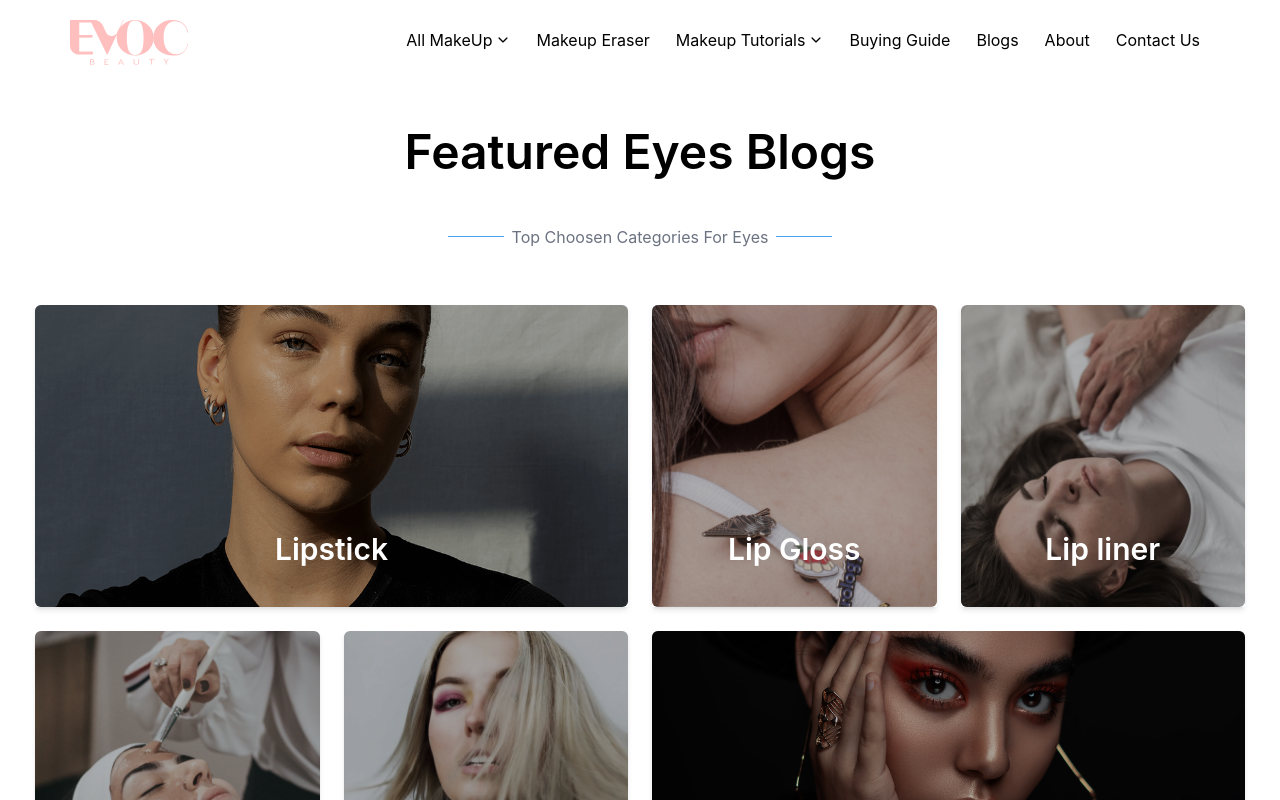
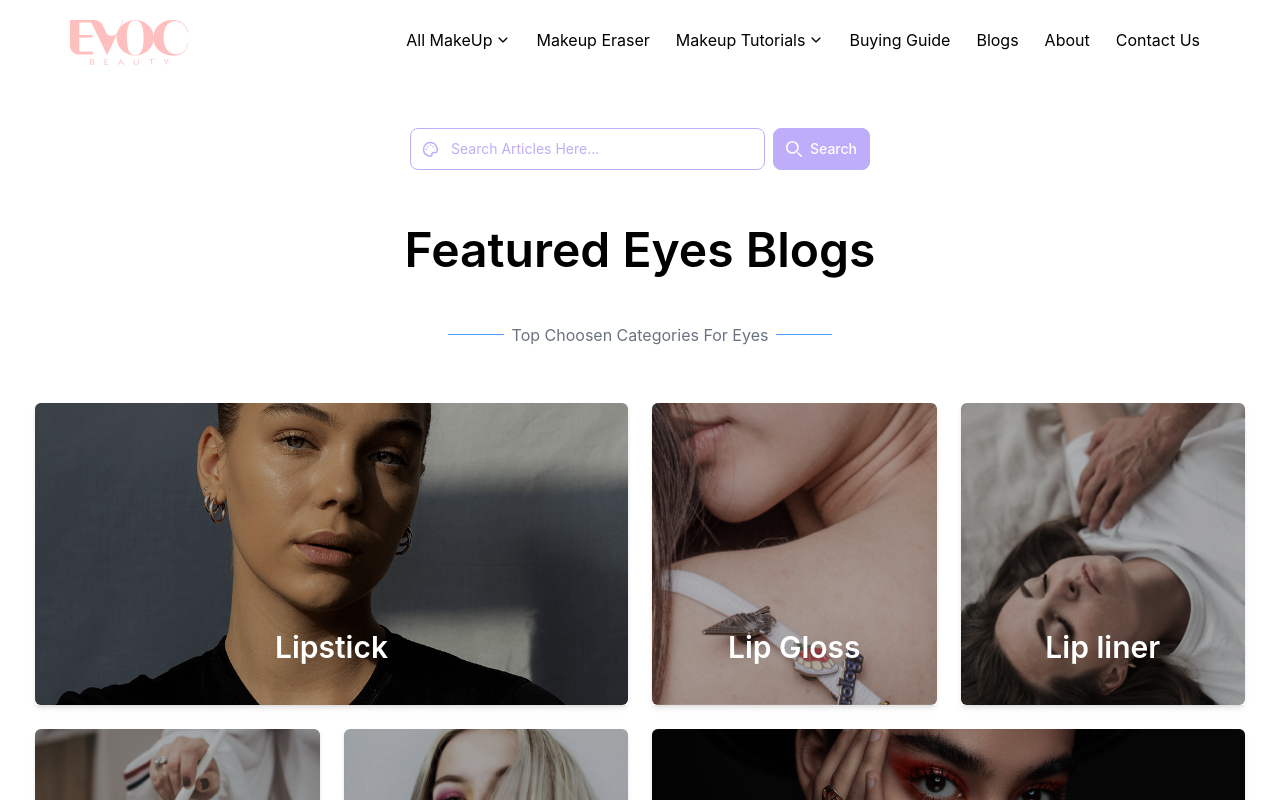
Before and after one commit to Abdullah-167/make-up, a Next.js app: page /eyes in a window 1280 px wide. Shown: the top 800 px of the page. Built offline with nearby package versions, Linux system fonts and the light colour scheme.

Commit message:
commi done

```diff
--- a/src/pages/[page].tsx
+++ b/src/pages/[page].tsx
@@ -1,5 +1,5 @@
 // pages/[page].js
-import React from 'react';
+import React, { useState } from 'react';
 import Layout from '../Components/Common/Layout/index';
 import { blogData } from '../lib/data';
 import Link from 'next/link';
@@ -7,6 +7,14 @@ import Image from 'next/image';
 
 
 const Page = ({ pageData }: any) => {
+
+    const [searchQuery, setSearchQuery] = useState("");
+    const [isInputVisible, setInputVisible] = useState(true);
+
+    const handleSearch = (query: any) => {
+        setSearchQuery(query);
+    };
+
 
     const currentDate = new Date();
     const options: Intl.DateTimeFormatOptions = { year: 'numeric', month: 'long', day: 'numeric' };
@@ -16,9 +24,35 @@ const Page = ({ pageData }: any) => {
         <main>
             <Layout>
                 <section>
+                    <form className="pt-32 pb-14">
+                        <div className='flex items-center max-w-[500px] mx-auto px-5'>
+                            <label className="sr-only">Search</label>
+                            <div className="relative w-full">
+                                <div className="absolute inset-y-0 left-0 flex items-center pl-3 pointer-events-none">
+                                    <svg className={`w-4 h-4 text-tertiary dark:text-tertiary`} aria-hidden="true" xmlns="http://www.w3.org/2000/svg" fill="none" viewBox="0 0 21 21">
+                                        <path stroke="currentColor" stroke-linecap="round" stroke-linejoin="round" stroke-width="2" d="M11.15 5.6h.01m3.337 1.913h.01m-6.979 0h.01M5.541 11h.01M15 15h2.706a1.957 1.957 0 0 0 1.883-1.325A9 9 0 1 0 2.043 11.89 9.1 9.1 0 0 0 7.2 19.1a8.62 8.62 0 0 0 3.769.9A2.013 2.013 0 0 0 13 18v-.857A2.034 2.034 0 0 1 15 15Z" />
+                                    </svg>
+                                </div>
+                                <input
+                                    type="text"
+                                    id="voice-search"
+                                    className={`text-gray-900 text-sm rounded-lg outline-none border-[1.5px]  block w-full pl-10 p-2.5  dark:text-black placeholder:text-tertiary focus:ring-tertiary focus:border-tertiary border-tertiary`}
+                                    placeholder="Search Articles Here..."
+                                    onChange={(e) => handleSearch(e.target.value)}
+                                    required />
+                            </div>
+                            <button type="submit" className={`inline-flex items-center py-2.5 px-3 ml-2 text-sm font-medium text-white bg-tertiary rounded-lg border border-tertiary`}>
+                                <svg className="w-4 h-4 mr-2" aria-hidden="true" xmlns="http://www.w3.org/2000/svg" fill="none" viewBox="0 0 20 20">
+                                    <path stroke="currentColor" stroke-linecap="round" stroke-linejoin="round" stroke-width="2" d="m19 19-4-4m0-7A7 7 0 1 1 1 8a7 7 0 0 1 14 0Z" />
+                                </svg>Search
+                            </button>
+                        </div>
+                    </form>
                     <div className='max-w-[1250px] mx-auto'>
-                        <div className=' pb-10 sm:pb-20 px-5 pt-28 sm:pt-32'>
+                        <div className=' pb-10 sm:pb-20 px-5 '>
                             <div key={pageData.url}>
+                                {!searchQuery && (
+                                    <div>
                                         <p className='text-3xl sm:text-5xl font-semibold sm:text-center pb-7'>{pageData.mainHeading}</p>
                                         <div className='hidden md:flex gap-2 items-center justify-center pb-9'>
                                             <p className='bg-[#4DA1F4] h-[1px] w-14 my-8 sm:block hidden'></p>
@@ -45,9 +79,21 @@ const Page = ({ pageData }: any) => {
                                                 </div>
                                             ))}
                                         </div>
+                                    </div>)}
                                 <p className='text-3xl sm:text-5xl font-semibold pb-10 md:block hidden'>Our Latest Articles</p>
                                 <div className='sec-main-cards grid gap-x-5 gap-y-8 sm:gap-y-16'>
-                                    {pageData.secondaryCards.map((secCard: any, secIdx: any) => (
+                                    {pageData.secondaryCards
+                                        .filter((secCard: any) =>
+                                            secCard.heading.toLowerCase().includes(searchQuery.toLowerCase())
+                                        )
+                                        .length === 0 ? (
+                                        <p className="text-xl">Nothing found related to your search</p>
+                                    ) : (
+                                        pageData.secondaryCards
+                                            .filter((secCard: any) =>
+                                                secCard.heading.toLowerCase().includes(searchQuery.toLowerCase())
+                                            )
+                                            .map((secCard: any, secIdx: any) => (
                                                 <div
                                                     className={`cursor-pointer rounded-md`}
                                                     key={secIdx}
@@ -69,6 +115,7 @@ const Page = ({ pageData }: any) => {
                                                     </h1>
                                                     <span className='text-sm pb-1 text-gray-500'>By {secCard.author} <span className='pl-2'> - </span> <span className='pl-2'> {formattedDate} </span></span>
                                                 </div>
+                                            )
                                             ))}
                                 </div>
                             </div>
```
Lines whose indentation alone changed are shown as unchanged.
